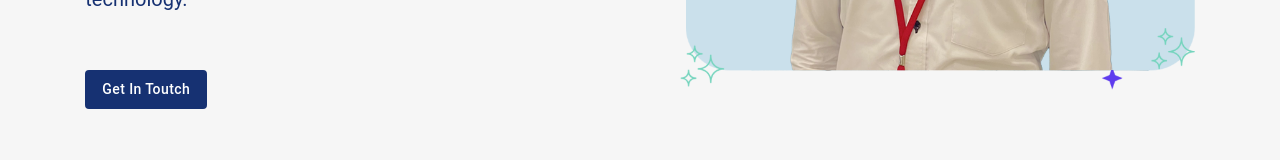
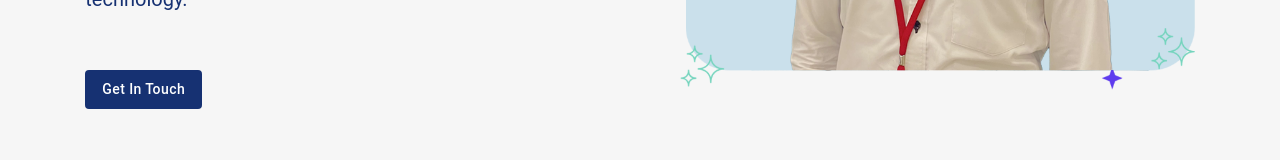
Before and after one commit to NIMESH939/my-portfolio, a React (Create React App) app: page / in a window 1280 px wide. Shown: the part 515-675 px from the top of the page. Built offline with nearby package versions, Linux system fonts and the light colour scheme.

Commit message:
correct letters

```diff
--- a/src/Components/Buttons/GetInTouchButn.jsx
+++ b/src/Components/Buttons/GetInTouchButn.jsx
@@ -24,7 +24,7 @@ function GetInTouchButn() {
               textTransform: "none",
             }}
           >
-            Get In Toutch
+            Get In Touch
           </Button>
         </Link>
       </Stack>
```
